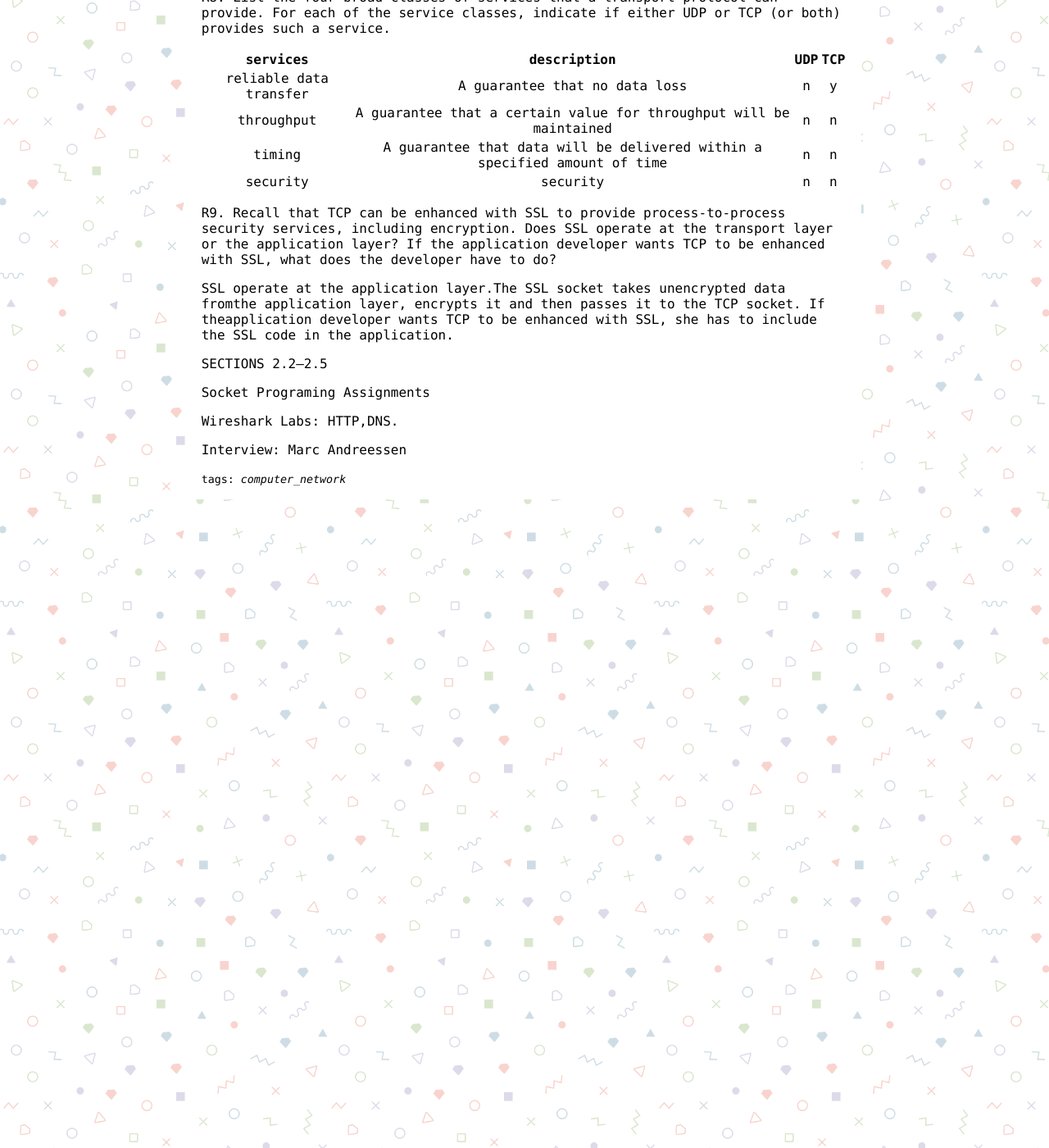
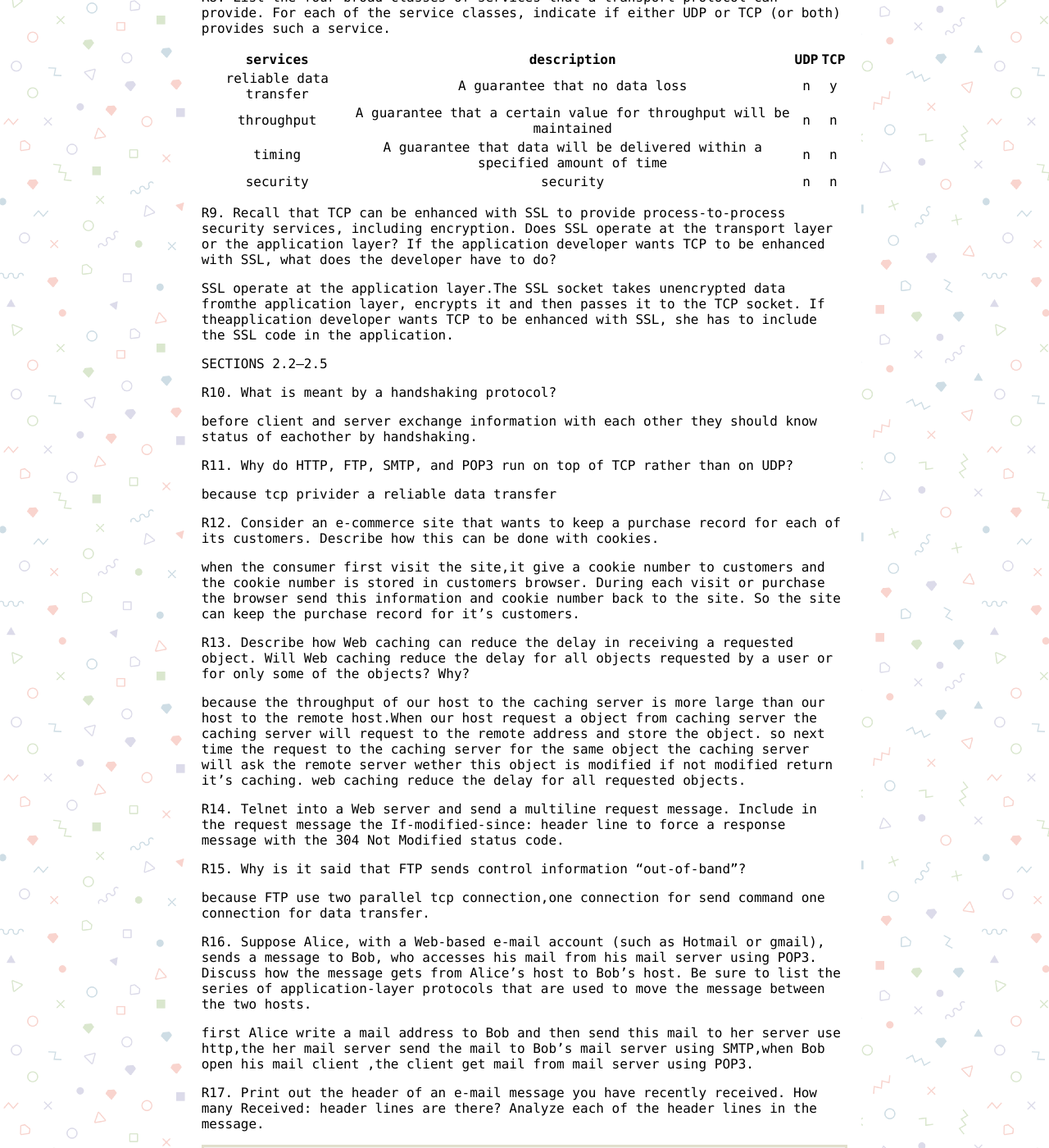
Before and after one commit to MannixSuo/docs, a Jekyll site: the page built from _posts/2019-10-16-Application Layer.md, in a window 1280 px wide and 1400 px high, scrolled down 15156 px. Shown: the whole window at 82% size. Built offline with Jekyll 4.4.1, drawn with Linux system fonts in a browser that asks for light colours; some of the changed text lies outside the part shown.

Commit message:
Update 2019-10-16-Application Layer.md

````diff
--- a/_posts/2019-10-16-Application Layer.md
+++ b/_posts/2019-10-16-Application Layer.md
@@ -499,6 +499,51 @@ SSL operate at the application layer.The SSL socket takes unencrypted data fromt
 
 SECTIONS 2.2–2.5
 
+R10. What is meant by a handshaking protocol?
+
+before client and server exchange information with each other they should know status of eachother by handshaking.
+
+R11. Why do HTTP, FTP, SMTP, and POP3 run on top of TCP rather than on UDP?
+
+because tcp privider a reliable data transfer
+
+R12. Consider an e-commerce site that wants to keep a purchase record for each of its customers. Describe how this can be done with cookies.
+
+when the consumer first visit the site,it give a cookie number to customers and the cookie number is stored in customers browser. During each visit or purchase the browser send this information and cookie number back to the site. So the site can keep the purchase record for it's customers.
+
+R13. Describe how Web caching can reduce the delay in receiving a requested object. Will Web caching reduce the delay for all objects requested by a user or for only some of the objects? Why?
+
+because the throughput of our host to the caching server is more large than our host to the remote host.When our host request a object from caching server the caching server will request to the remote address and store the object. so next time the request to the caching server for the same object the caching server will ask the remote server wether this object is modified if not modified return it's caching. web caching reduce the delay for all requested objects.
+
+R14. Telnet into a Web server and send a multiline request message. Include in the request message the If-modified-since: header line to force a response message with the 304 Not Modified status code.
+
+R15. Why is it said that FTP sends control information “out-of-band”?
+
+because FTP use two parallel tcp connection,one connection for send command one connection for data transfer.
+
+R16. Suppose Alice, with a Web-based e-mail account (such as Hotmail or gmail), sends a message to Bob, who accesses his mail from his mail server using POP3. Discuss how the message gets from Alice’s host to Bob’s host. Be sure to list the series of application-layer protocols that are used to move the message between the two hosts.
+
+first Alice write a mail address to Bob and then send this mail to her server use http,the her mail server send the mail to Bob's mail server using SMTP,when Bob open his mail client ,the client get mail from mail server using POP3.
+
+R17. Print out the header of an e-mail message you have recently received. How many Received: header lines are there? Analyze each of the header lines in the message.
+
+```
+Received: from x.x.com (unknown [x.x.x.x])
+	by udms (Coremail) with SMTP id xxxx+AA--.x;
+	Thu, 28 Nov 2019 12:25:44 +0800 (CST)
+From: x@x.com
+To: x@x.com
+Cc: x@x.com
+Message-ID: <344956422.51.1574915445464.JavaMail.root@x>
+Subject: x
+MIME-Version: 1.0
+Content-Type: multipart/mixed;
+```
+
+R18. From a user’s perspective, what is the difference between the download-anddelete mode and the download-and-keep mode in POP3?
+
+With download and delete, after a user retrieves its messages from a POP server,the messages are deleted. This poses a problem for the nomadic user, who may want to access the messages from many different machines (office PC, home PC,etc.). In the download and keep configuration, messages are not deleted after the user retrieves the messages. This can also be inconvenient,as each time the user retrieves the stored messages from a new machine, all of non-deleted messages will be transferred to the new machine (including very old messages).
+
 Socket Programing Assignments
 
 Wireshark Labs: HTTP,DNS.
````
